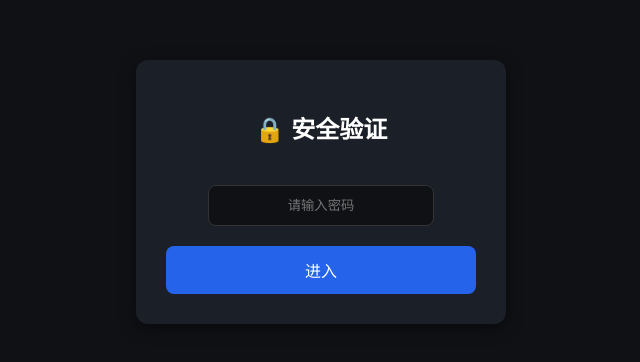
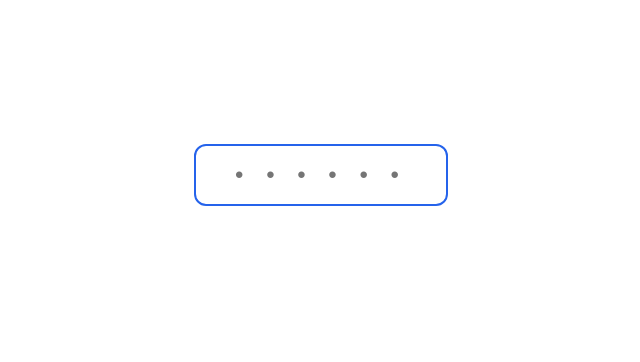
Before and after one commit to Yuhlcce/ai, a plain HTML site: page index.html in a window 1280 px wide. Shown: the part 208-570 px from the top of the page, without its empty margins (319-959 px from the left). Drawn offline with Linux system fonts and the light colour scheme.

Commit message:
Refactor password input and verification UI
Updated styles and input handling for password verification.

```diff
--- a/index.html
+++ b/index.html
@@ -5,33 +5,88 @@
 <meta name="viewport" content="width=device-width, initial-scale=1.0">
 <title>安全验证</title>
 <style>
-  body { background: #0f1115; color: #fff; display: flex; justify-content: center; align-items: center; height: 100vh; margin: 0; font-family: sans-serif; }
-  .box { background: #1b1f27; padding: 30px; border-radius: 12px; text-align: center; box-shadow: 0 4px 15px rgba(0,0,0,0.5); }
-  input { padding: 12px; border-radius: 8px; border: 1px solid #333; background: #0f1115; color: #fff; margin-top: 20px; width: 200px; outline: none; text-align: center; }
-  button { padding: 12px 24px; background: #2563eb; color: #fff; border: none; border-radius: 8px; margin-top: 20px; cursor: pointer; width: 100%; font-size: 16px; transition: 0.2s; }
-  button:hover { background: #1d4ed8; }
-  button:disabled { background: #555; cursor: wait; }
+  /* 整体白底，完美居中 */
+  body {
+    background: #ffffff;
+    display: flex;
+    justify-content: center;
+    align-items: center;
+    height: 100vh;
+    margin: 0;
+    font-family: -apple-system, BlinkMacSystemFont, "Segoe UI", Roboto, "Helvetica Neue", Arial, sans-serif;
+  }
+
+  /* 输入框样式：圆角、蓝边、居中文字 */
+  input {
+    padding: 15px;
+    border-radius: 12px; /* 圆角 */
+    border: 2px solid #2563eb; /* 蓝色外边框 */
+    background: #ffffff;
+    color: #333;
+    width: 220px;
+    outline: none;
+    text-align: center; /* 文字居中 */
+    font-size: 24px; /* 数字大一点 */
+    letter-spacing: 8px; /* 字间距，看起来更像密码框 */
+    transition: all 0.3s ease;
+  }
+
+  /* 聚焦时加一点阴影，增加质感 */
+  input:focus {
+    box-shadow: 0 0 8px rgba(37, 99, 235, 0.4);
+  }
+
+  /* 验证中的提示文字 */
+  #status {
+    color: #2563eb;
+    font-size: 14px;
+    margin-top: 15px;
+    height: 20px;
+    opacity: 0;
+    transition: opacity 0.2s;
+    text-align: center;
+  }
 </style>
 </head>
 <body>
-  <div class="box">
-    <h2>🔒 安全验证</h2>
-    <input type="password" id="pwd" placeholder="请输入密码">
-    <button id="btn" onclick="verify()">进入</button>
+
+  <div style="display: flex; flex-direction: column; align-items: center;">
+    <input
+      type="password"
+      id="pwd"
+      placeholder="• • • • • •"
+      maxlength="6"
+      autocomplete="off"
+      inputmode="numeric"
+      oninput="handleInput()"
+    >
+    <div id="status">验证中...</div>
   </div>
 
   <script>
-    async function verify() {
-      const pwd = document.getElementById('pwd').value;
-      const btn = document.getElementById('btn');
+    let isVerifying = false;
 
-      if(!pwd) return;
+    function handleInput() {
+      const pwdInput = document.getElementById('pwd');
+      const pwd = pwdInput.value;
 
-      btn.disabled = true;
-      btn.innerText = '验证中...';
+      // 如果正在验证中，或者输入长度不够 6 位，直接返回
+      if (isVerifying || pwd.length !== 6) return;
+
+      // 长度达到 6 位，自动触发验证
+      verify(pwd);
+    }
+
+    async function verify(pwd) {
+      isVerifying = true;
+      const pwdInput = document.getElementById('pwd');
+      const statusDiv = document.getElementById('status');
+
+      pwdInput.disabled = true; // 锁定输入框
+      statusDiv.style.opacity = '1'; // 显示“验证中”
 
       try {
-        // 👇 替换为你 Supabase 函数的 URL 👇
+        // 替换为你 Supabase 的 API 地址
         const response = await fetch('https://cztxlqewptdeajtpnpba.supabase.co/functions/v1/aichat', {
           method: 'POST',
           headers: { 'Content-Type': 'application/json' },
@@ -39,22 +94,25 @@
         });
 
         if (response.ok) {
-          // 密码正确，获取解码后的完整 HTML
+          // 密码正确，获取完整 HTML 并渲染
           const htmlText = await response.text();
-
-          // 覆盖当前页面并渲染
           document.open();
           document.write(htmlText);
           document.close();
         } else {
-          alert('密码错误，拒绝访问');
-          btn.disabled = false;
-          btn.innerText = '进入';
+          // 密码错误
+          statusDiv.style.opacity = '0';
+          alert('密码错误');
+          pwdInput.value = '';
+          pwdInput.disabled = false;
+          isVerifying = false;
         }
       } catch (error) {
+        statusDiv.style.opacity = '0';
         alert('网络异常，请稍后再试');
-        btn.disabled = false;
-        btn.innerText = '进入';
+        pwdInput.value = '';
+        pwdInput.disabled = false;
+        isVerifying = false;
       }
     }
   </script>
```
